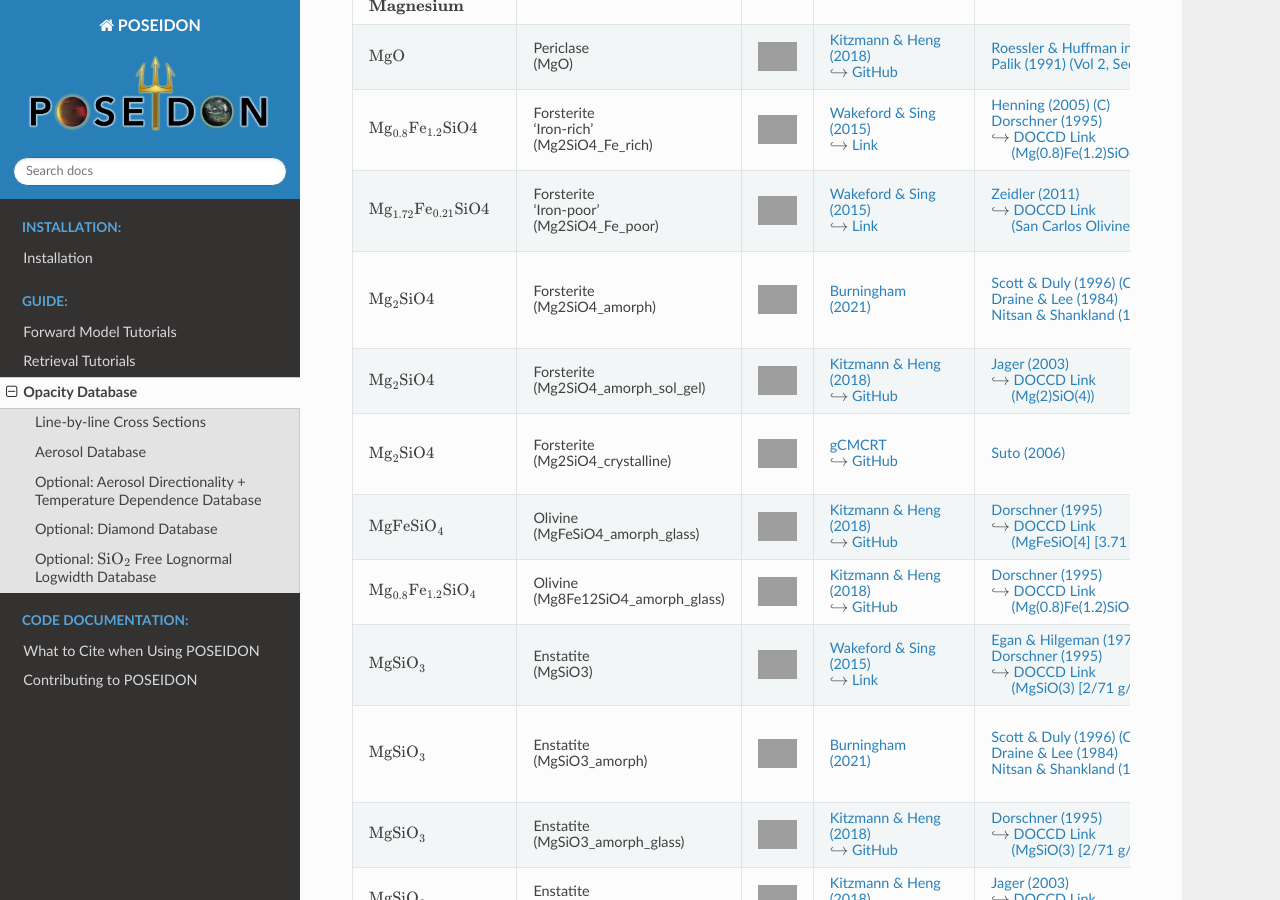
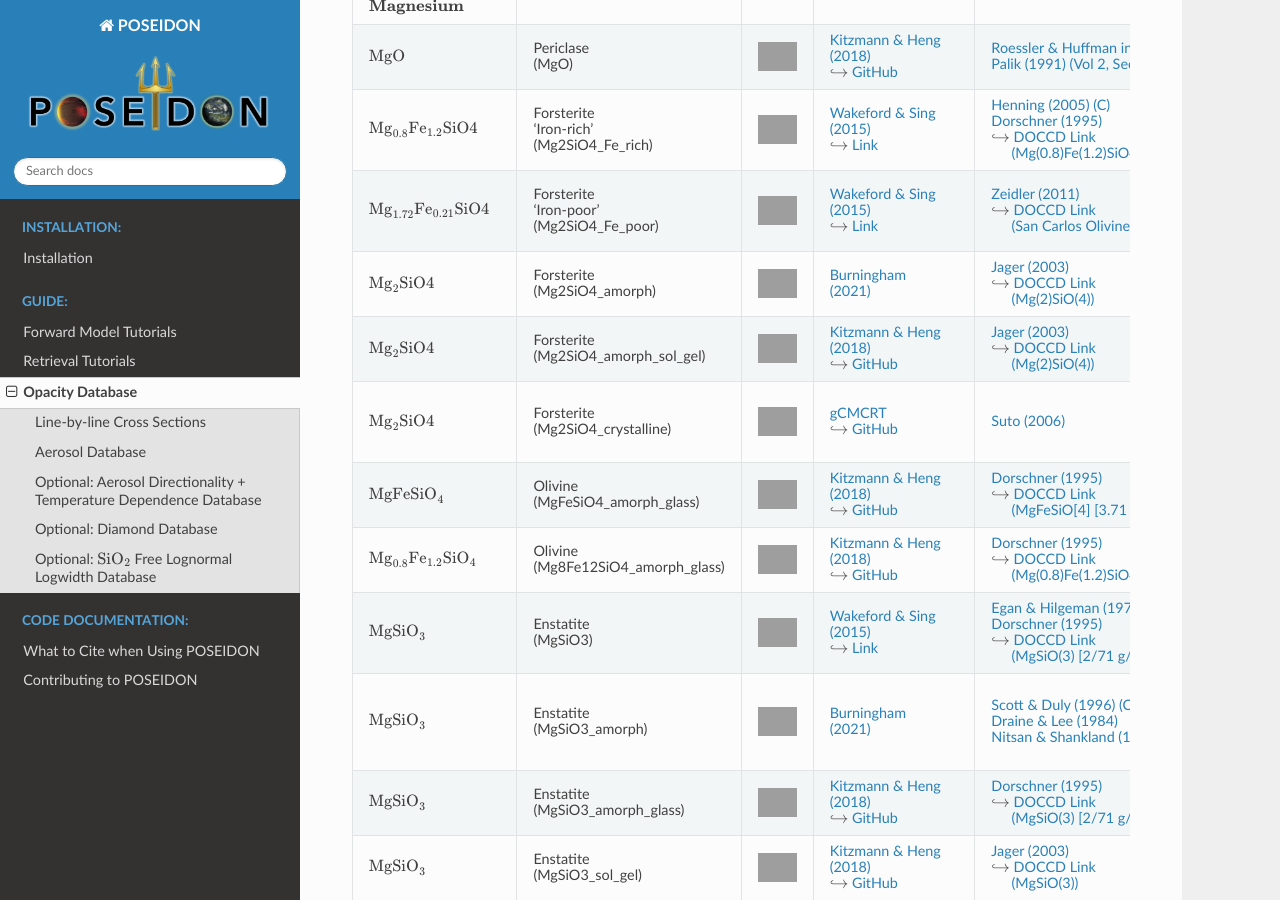
Before and after one commit to MartianColonist/POSEIDON, a Sphinx documentation site: the page built from docs/content/opacity_database.rst, in a window 1280 px wide and 900 px high, scrolled down 8286 px, cut to the strip 0-900 px from the top of the window. Built offline with Sphinx 7.4.7 and the Read the Docs theme 3.1.0, drawn with Linux system fonts in a browser that asks for light colours; pages that are not in the unit, such as notebooks, are missing from menus; grey boxes are pictures that could not be loaded.

Commit message:
Citation fix

```diff
--- a/docs/content/opacity_database.rst
+++ b/docs/content/opacity_database.rst
@@ -2001,23 +2001,15 @@ atmospheric aerosols. The database and its computation are detailed in full in
 
        `(2021) <https://ui.adsabs.harvard.edu/abs/2021MNRAS.506.1944B/abstract>`_
 
-     - `Scott & Duly (1996) (C) <https://ui.adsabs.harvard.edu/abs/1996ApJS..105..401S/abstract>`_
-
-       `Draine & Lee (1984) <https://ui.adsabs.harvard.edu/abs/1984ApJ...285...89D/abstract>`_
-
-       `Nitsan & Shankland (1976) <https://ui.adsabs.harvard.edu/abs/1976GeoJ...45...59N/abstract>`_
+     - `Jager (2003) <https://ui.adsabs.harvard.edu/abs/2003A%26A...408..193J/abstract>`_
+
+       :math:`\hookrightarrow` `DOCCD Link <https://www2.astro.uni-jena.de/Laboratory/OCDB/amsilicates.html>`_
+
+       :math:`\hspace{1.0em}` `(Mg(2)SiO(4)) <https://www2.astro.uni-jena.de/Laboratory/OCDB/amsilicates.html>`_
 
      - 0.27–30 μm
 
-     - Amorphous Forsterite Thin Film (isotropic)
-
-       `+` 'Astronomical' Silicate (Derived to fit observations)
-
-       `+` Crystalline Synthetic Forsterite (E||a + E||c)
-
-       Refractive indices from 0.06-62 μm, interpolated to fit EGP grid (0.26-227 μm)
-
-       Olivine
+     - Amorphous Sol Gel (synthetic, isotropic)
 
    * - :math:`\mathrm{Mg_{2}SiO4}`
      - Forsterite
```
